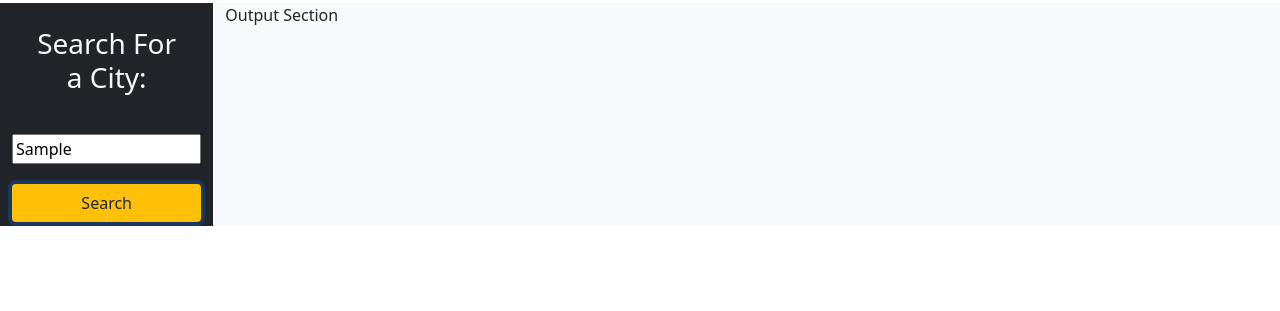
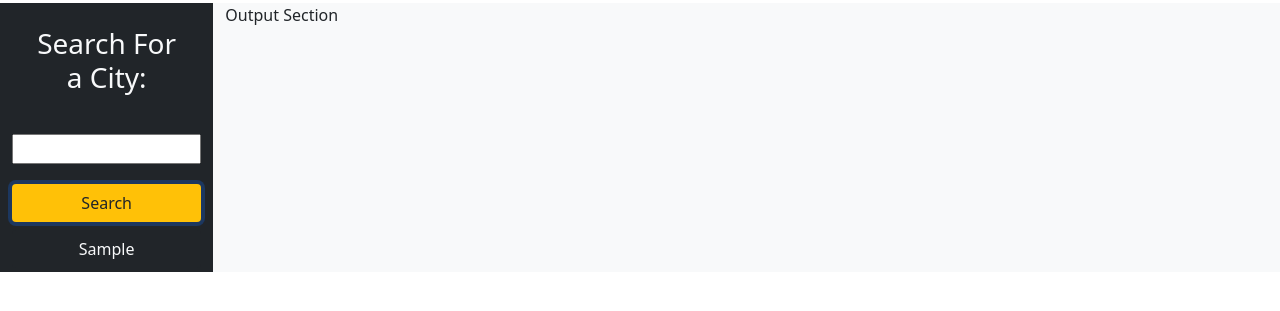
Before and after one commit to ndoppler/doppler-module-6-challenge, a plain HTML site: page index.html in a window 1280 px wide. Both pictures are taken after typing "Sample" into the empty fields and a click on the button "Search". Shown: the part 53-364 px from the top of the page. Drawn offline with nearby package versions, Linux system fonts and the light colour scheme.

Commit message:
addition of previous searches as buttons that get appended to a container using Jquery

```diff
--- a/assets/js/script.js
+++ b/assets/js/script.js
@@ -1,27 +1,40 @@
-const citySearchEl = $('#citySearch')
-const SearchBtnEl = $('#searchBtn')
-let cityList = []
+const citySearchEl = $('#citySearch');
+const searchBtnEl = $('#searchBtn');
+const previousCitiesEl = $('#previousCitySearches'); // Container for displaying previous city searches
+let cityList = [];
 
 function loadPreviousCitySearches() {
-    JSON.parse(localStorage.getItem('cityList')) || [];
-    return cityList
+    cityList = JSON.parse(localStorage.getItem('cityList')) || [];
+    displayPreviousCitySearches();
 }
 
 function savePreviousCitySearches() {
     localStorage.setItem('cityList', JSON.stringify(cityList));
 }
 
-SearchBtnEl.on('click', function() {
+function displayPreviousCitySearches() {
+    previousCitiesEl.empty();
+    cityList.forEach(city => {
+        const cityBtn = $('<button>')
+            .addClass('btn city-btn bg-dark text-light my-1 w-100')
+            .text(city);
+        previousCitiesEl.append(cityBtn);
+    });
+}
+
+searchBtnEl.on('click', function () {
     loadPreviousCitySearches();
-    searchInput = citySearchEl.val().trim();
-    if(searchInput) {
-    cityList.push(searchInput);
-    savePreviousCitySearches();
+    const searchInput = citySearchEl.val().trim();
+    if (searchInput) {
+        cityList.push(searchInput);
+        savePreviousCitySearches();
+        citySearchEl.val(''); // Clear the input field
+        displayPreviousCitySearches(); // Update the displayed list
     }
-})
+});
 
 function init() {
-loadPreviousCitySearches()
+    loadPreviousCitySearches();
 }
 
-init()
+init();
--- a/index.html
+++ b/index.html
@@ -22,14 +22,16 @@
     <body class="container-fluid">
         <div class="row">
             <section class="col-2 bg-dark text-light">
-                <div class="col">
+                <div class="col citySearchSection" id="citySearchSection">
                     <h3 class="my-4 px-3 text-center">Search For a City:</h3>
                     <input class="my-3 w-100" type="text" id="citySearch" name="citySearch"></input>
                     <div class="w-100"></div>
                     <button class="btn bg-warning my-1 w-100" id="searchBtn">Search</button>
                 </div>
                 <div class="w-100"></div>
-                <div class="col" id="previousSearches">
+                <div class="col bg-dark">
+                    <div id="previousCitySearches">
+                    </div>
                 </div>
             </section>
             <section class="col-10 bg-light text-dark">Output Section</section>
```
